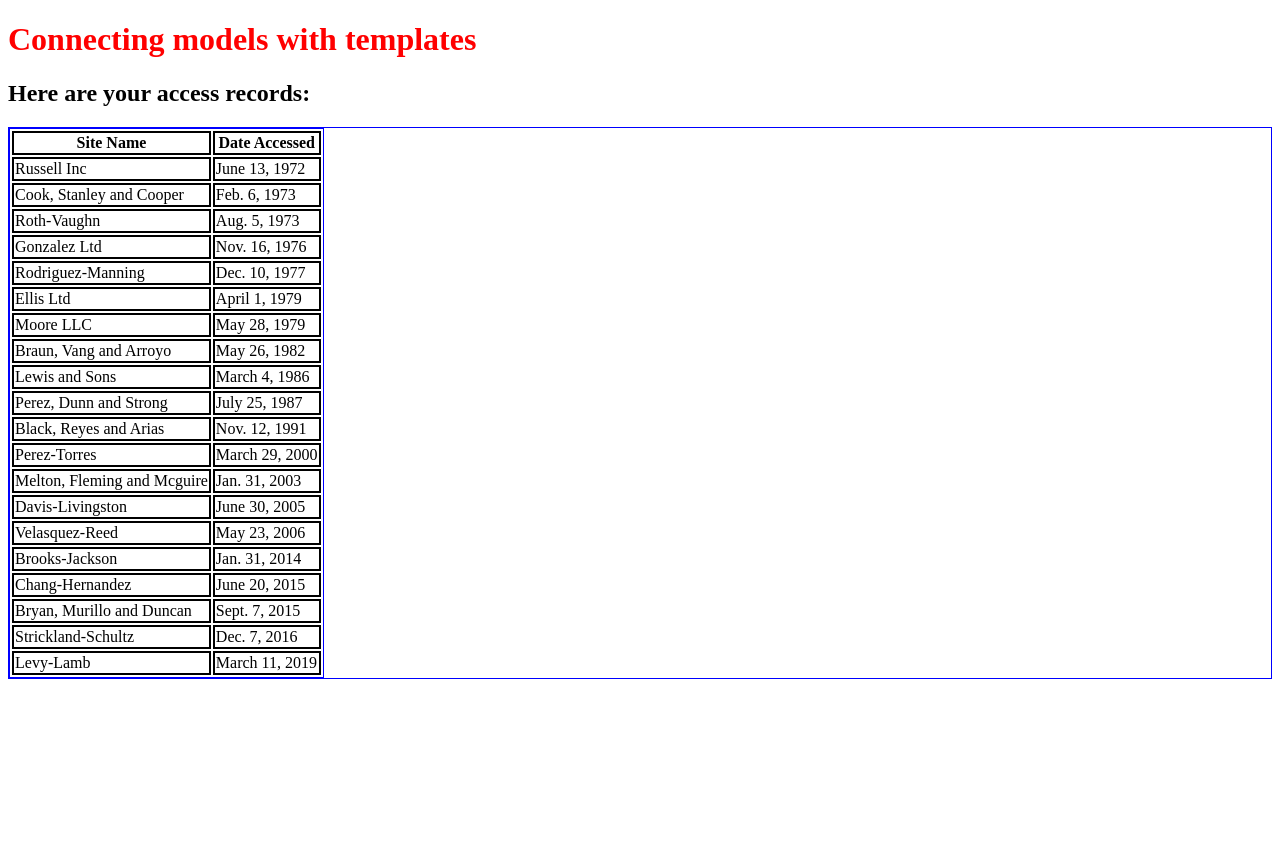
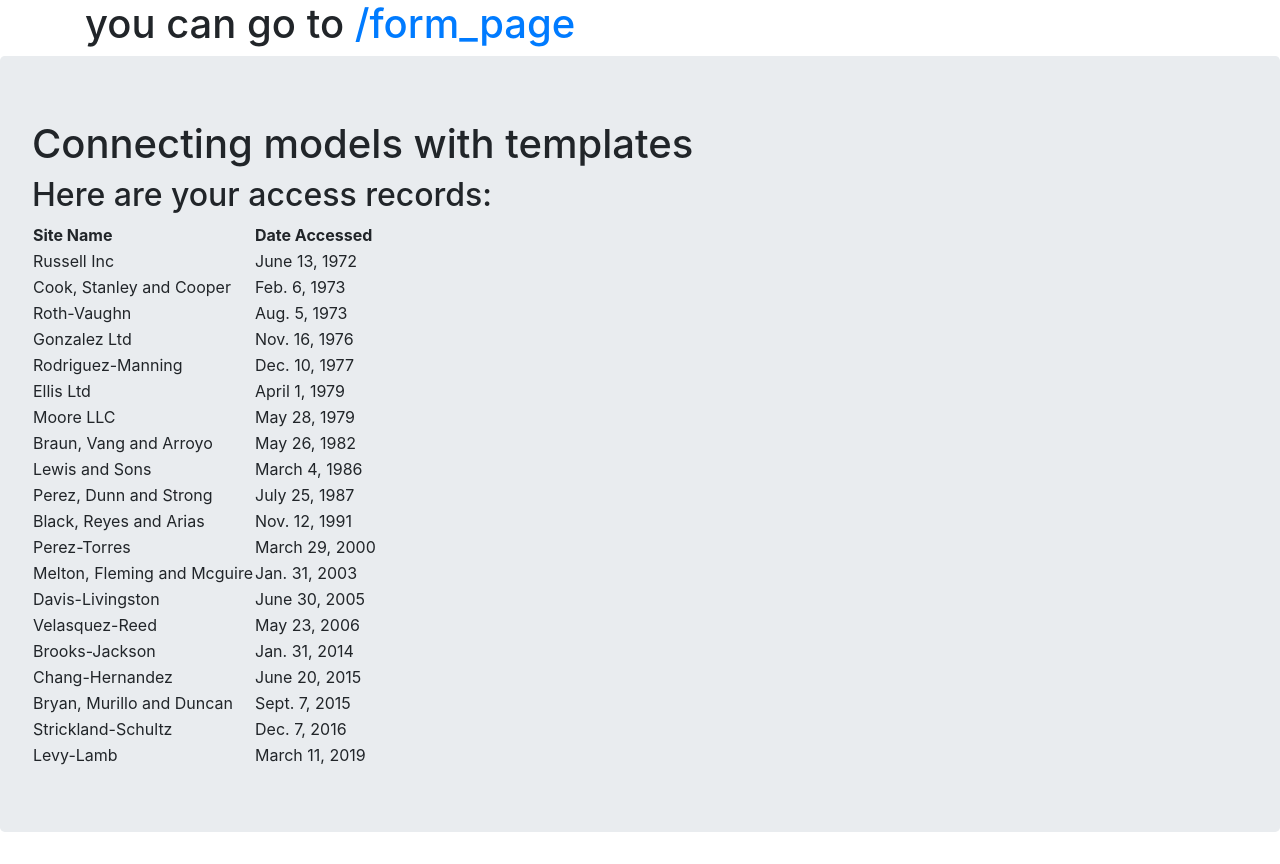
Before and after one commit to skaftan/python, a Django app: page / in a window 1280 px wide. Before the commit the page ends 679 px from the top, so only its background shows below. Run offline with Django 3.2, Linux system fonts and the light colour scheme; data comes from the database, SQL or seed files in the repository; some libraries are stand-ins or nearby versions.

Commit message:
Add forms. Create templates. Update urls.py.

```diff
--- a/first_app/templates/first_app/index.html
+++ b/first_app/templates/first_app/index.html
@@ -5,14 +5,18 @@
     <meta charset="UTF-8">
     <meta name="viewport" content="width=device-width, initial-scale=1.0">
     <title>First App level Two home page</title>
-    <link rel="stylesheet" href="{% static "css/mystyle.css" %}" />
+    <link rel="stylesheet" href="https://stackpath.bootstrapcdn.com/bootstrap/4.5.0/css/bootstrap.min.css" integrity="sha384-9aIt2nRpC12Uk9gS9baDl411NQApFmC26EwAOH8WgZl5MYYxFfc+NcPb1dKGj7Sk" crossorigin="anonymous">
 </head>
 <body>
-    <h1>Connecting models with templates</h1>
+    <div class="container">
+        <h1>you can go to <a href="/form_page">/form_page</a></h1>
+    </div>
 
-    <h2>Here are your access records:</h2>
 
-    <div class="djangotwo">
+    <div class="jumbotron">
+        <h1>Connecting models with templates</h1>
+
+        <h2>Here are your access records:</h2>
         {% if access_records %}
         <table class="djangotwo">
             <thead>
--- a/first_app/views.py
+++ b/first_app/views.py
@@ -1,6 +1,7 @@
 from django.shortcuts import render
 from django.http import HttpResponse
 from first_app.models import Topic,Webpage,AccessRecord
+from . import forms
 
 # Create your views here. b
 
@@ -9,3 +10,19 @@ def index(request):
     date_dict = {'access_records':webpages_list}
     my_dict = {'insert_me':"Hello, I am from first_app/index.html!",'insert_two':'secondary text'}
     return render(request,'first_app/index.html',context=date_dict)
+
+def form_name_view(request):
+    form = forms.FormName()
+
+    if request.method=='POST':
+        form = forms.FormName(request.POST)
+
+        if form.is_valid():
+            #do sth
+            print("VALIDATION SUCCES!")
+            print("NAME: "+form.cleaned_data['name'])
+            print("EMAIL: "+form.cleaned_data['email'])
+            print("TEXT: "+form.cleaned_data['text'])
+
+
+    return render(request,'first_app/form_page.html',{'form':form})
--- a/first_project/urls.py
+++ b/first_project/urls.py
@@ -20,6 +20,6 @@ from first_app import views
 
 urlpatterns = [
     path('', views.index, name='index'),
-    path('first_app/',include('first_app.urls')),
     path('admin/', admin.site.urls),
+    path('form_page/',views.form_name_view, name='form_name'),
 ]
```
Also changed, not shown: first_app/forms.py (added, +7 -0 lines), first_app/templates/first_app/form_page.html (added, +25 -0 lines).
